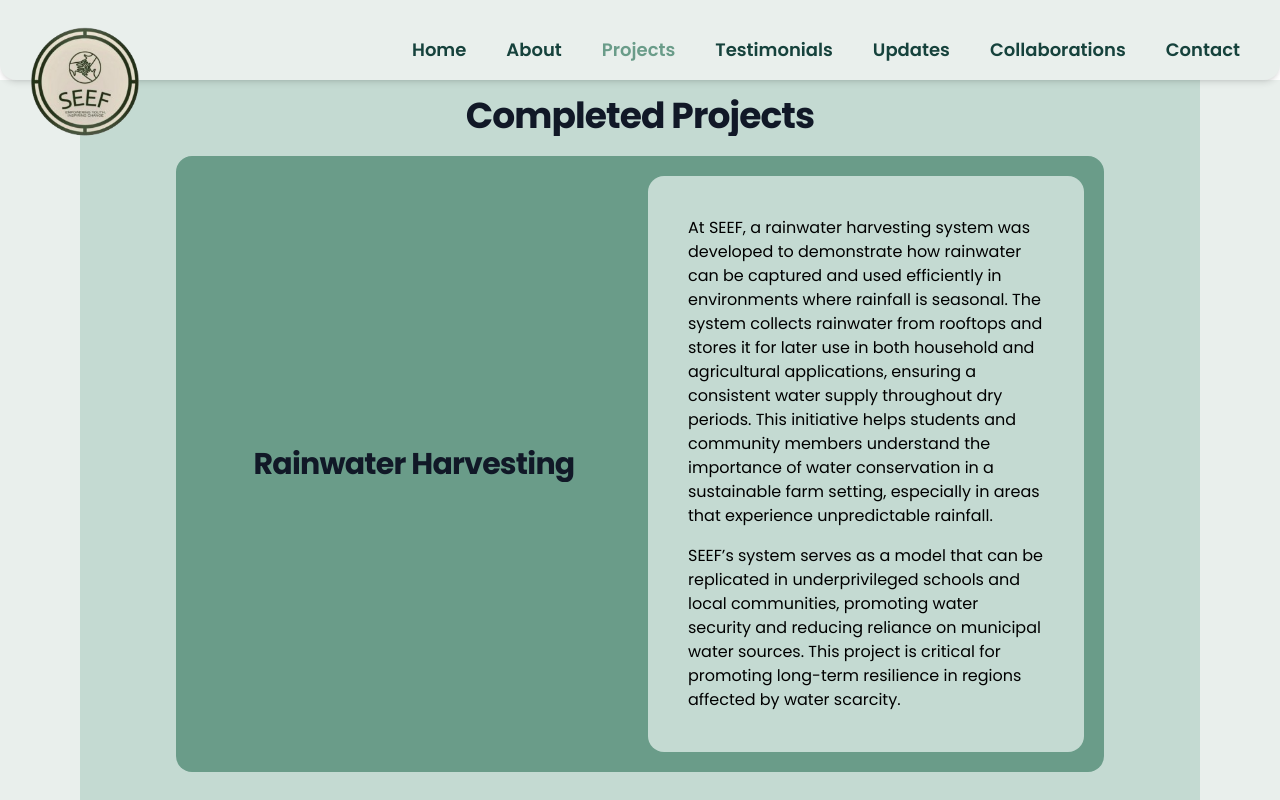
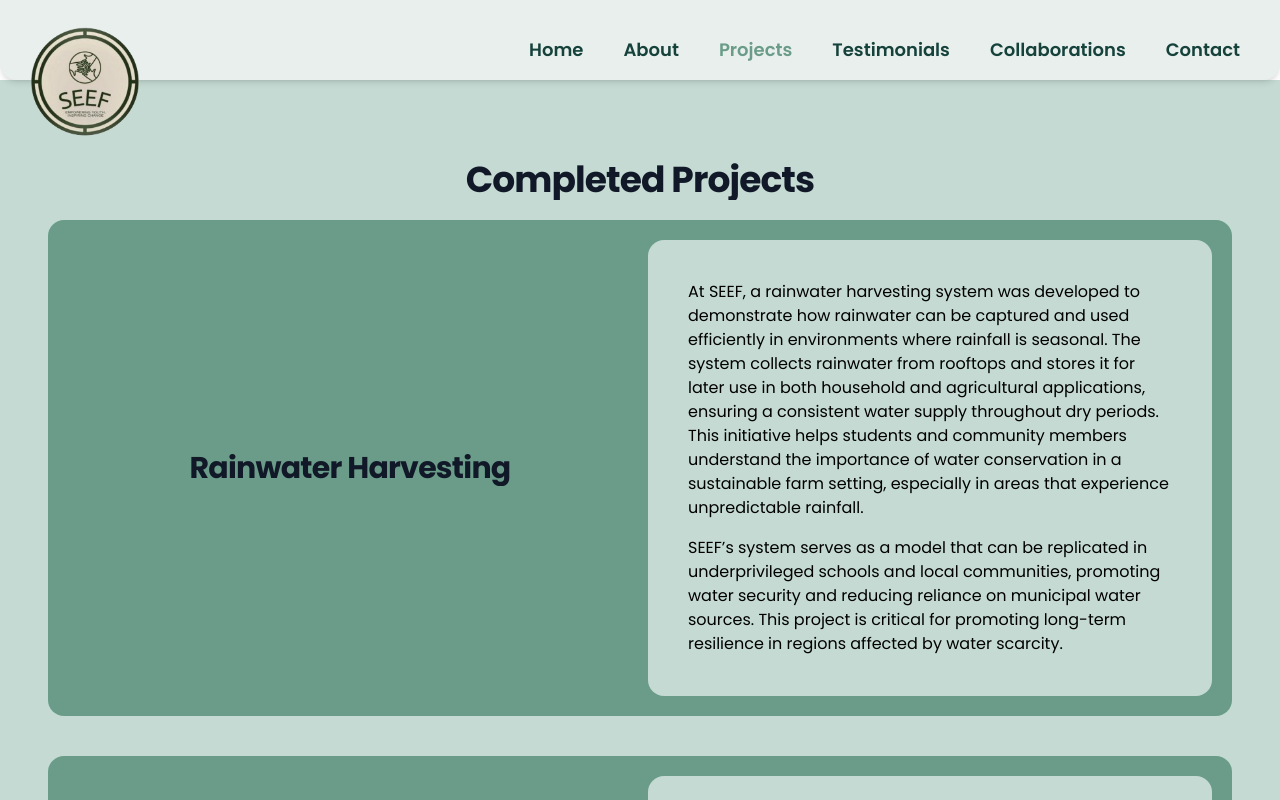
Before and after one commit to joshua-jinu/seef-website, a React (Vite) app: page /projects in a window 1280 px wide. Shown: the top 800 px of the page. Built offline with nearby package versions, Linux system fonts and the light colour scheme.

Commit message:
Enhancements

```diff
--- a/src/components/Footer.jsx
+++ b/src/components/Footer.jsx
@@ -14,7 +14,7 @@ function Footer() {
             <NavLink className="footer-link" to="/about">About</NavLink>
             <NavLink className="footer-link" to="/projects">Projects</NavLink>
             <NavLink className="footer-link" to="/testimonials">Testimonials</NavLink>
-            <NavLink className="footer-link" to="/updates">Updates</NavLink>
+            {/* <NavLink className="footer-link" to="/updates">Updates</NavLink> */}
             <NavLink className="footer-link" to="/collaborations">Collaborations</NavLink>
             <NavLink className="footer-link" to="/contact">Contact</NavLink>
         </div>
--- a/src/components/NavBar.jsx
+++ b/src/components/NavBar.jsx
@@ -16,7 +16,7 @@ function NavBar() {
     { title: "About", link: "/about" },
     { title: "Projects", link: "/projects" },
     { title: "Testimonials", link: "/testimonials" },
-    { title: "Updates", link: "/updates" },
+    // { title: "Updates", link: "/updates" },
     { title: "Collaborations", link: "/collaborations" },
     { title: "Contact", link: "/contact" },
   ];
--- a/src/pages/Projects.jsx
+++ b/src/pages/Projects.jsx
@@ -168,18 +168,18 @@ solutions that can benefit both people and the planet.`,
 
 function Projects() {
   return (
-    <div className='text-black mt-20  md:mx-10 lg:mx-20'>
+    <div className='text-black mt-20 w-full'>
 
-      <div>
+      <div className='w-full'>
         {/* COMPLETED PROJECTS */}
-        <div className='bg-neutralgreen p-4 mb-10' >
+        <div className='bg-neutralgreen w-full p-4 pt-20 mb-10' >
           <p className=' font-bold text-gray-900 sm:truncate text-4xl md:text-4xl sm:tracking-tight mb-5'>
             Completed Projects
           </p>
           {data.map((ele) => (
             <div>
 
-              <div className="mb-10 ml-20 mr-20 bg-lightgreen p-5 rounded-2xl">
+              <div className="mb-10 ml-8 mr-8 bg-lightgreen p-5 rounded-2xl">
                 <div className="grid grid-cols-1 md:grid-cols-2 gap-3 md:gap-4">
 
                   <div className="flex items-center justify-center">
```
